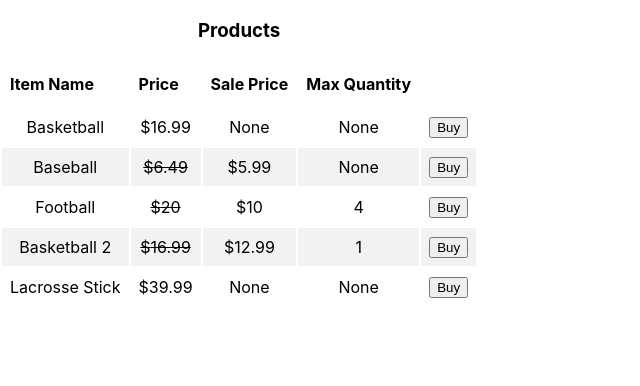
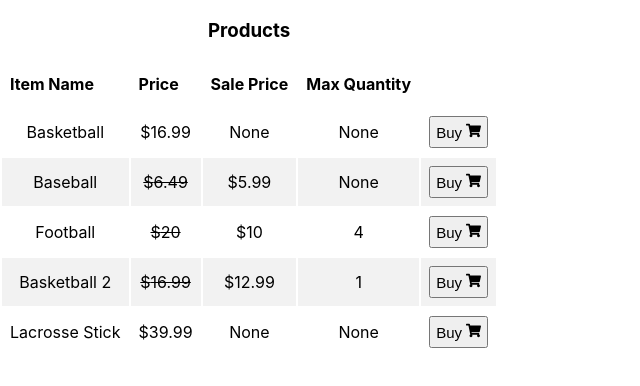
Before and after one commit to caesarfeta/React-Store, a React (Create React App) app: page / in a window 1280 px wide. Shown: the top 386 px of the page, without its empty margins (0-640 px from the left). Built offline with nearby package versions, Linux system fonts and the light colour scheme.

Commit message:
aesthetics

```diff
--- a/src/App.css
+++ b/src/App.css
@@ -35,6 +35,9 @@
 #app tr:hover {
   background-color: #ddd;
 }
+#app thead tr:hover {
+  background-color:white;
+}
 #app th {
   padding-top: 12px;
   padding-bottom: 12px;
@@ -54,7 +57,7 @@
   width: 60px;
   font-size: 14px;
 }
-.red {
+.red:hover {
   color: red;
   cursor: pointer;
 }
@@ -65,3 +68,15 @@
   margin:0 5px;
   color: #aaa;
 }
+button {
+  padding: 5px;
+  cursor: pointer;
+  font-size: 15px;
+}
+button:disabled {
+  cursor:default;
+  color: #ddd;
+}
+.bold {
+  font-weight:bold;
+}
--- a/src/App.js
+++ b/src/App.js
@@ -2,7 +2,7 @@ import './App.css';
 import React from 'react';
 import {useSelector,useDispatch} from "react-redux";
 import _ from 'lodash';
-import {FaTimesCircle,FaTimes} from 'react-icons/fa';
+import {FaTimesCircle,FaTimes,FaPlus,FaShoppingCart} from 'react-icons/fa';
 import {addToCart,rmFromCart,itmN,itmNValid} from './actions';
 function Product(p){
   const cart = useSelector(state=>state.cart);
@@ -15,7 +15,7 @@ function Product(p){
     <td>{ !!p.itm.sale_price?"$"+p.itm.sale_price:"" || "None" }</td>
     <td>{ p.itm.max_quant || "None" }</td>
     <td>
-      <button disabled={ disable } onClick={()=>dispatch(addToCart(p.itm))}>Buy</button>
+      <button disabled={ disable } onClick={()=>dispatch(addToCart(p.itm))}>Buy <FaShoppingCart /></button>
     </td>
   </tr>
 }
@@ -34,7 +34,7 @@ function CartItem(p){
               onBlur={e=>dispatch(itmNValid([p.itm,e.target.value]))}
         />
     </td>
-    <td><FaTimesCircle className="red" onClick={()=>dispatch(rmFromCart(p.itm))}/></td>
+    <td><FaTimesCircle className="math red" onClick={()=>dispatch(rmFromCart(p.itm))}/></td>
   </tr>
 }
 function Cart(){
@@ -43,7 +43,7 @@ function Cart(){
     return <CartItem itm={itm} key={i}/>
   })
   return <div id="cart" className={itms.length>0?"":"hidden"}>
-    <h3>Cart</h3>
+    <h3><FaShoppingCart />Cart</h3>
     <table>
       <tbody>{ itms }</tbody>
     </table>
@@ -51,8 +51,10 @@ function Cart(){
     <table>
       <tbody>
       <tr><td className="ar">Subtotal</td><td>${(cart.subtotal).toFixed(2)}</td></tr>
-      <tr><td className="ar">Tax @ {(cart.taxrate*100).toFixed(1)+"%"}</td><td>${(cart.tax).toFixed(2)}</td></tr>
-      <tr><td className="ar">Total</td><td>${(cart.total).toFixed(2)}</td></tr>
+      <tr><td className="ar">Tax @ {(cart.taxrate*100).toFixed(1)+"%"}</td>
+        <td><FaPlus className="math"/>${(cart.tax).toFixed(2)}</td>
+      </tr>
+      <tr><td className="ar">Total</td><td className="bold">${(cart.total).toFixed(2)}</td></tr>
       </tbody>
     </table>
   </div>
```
